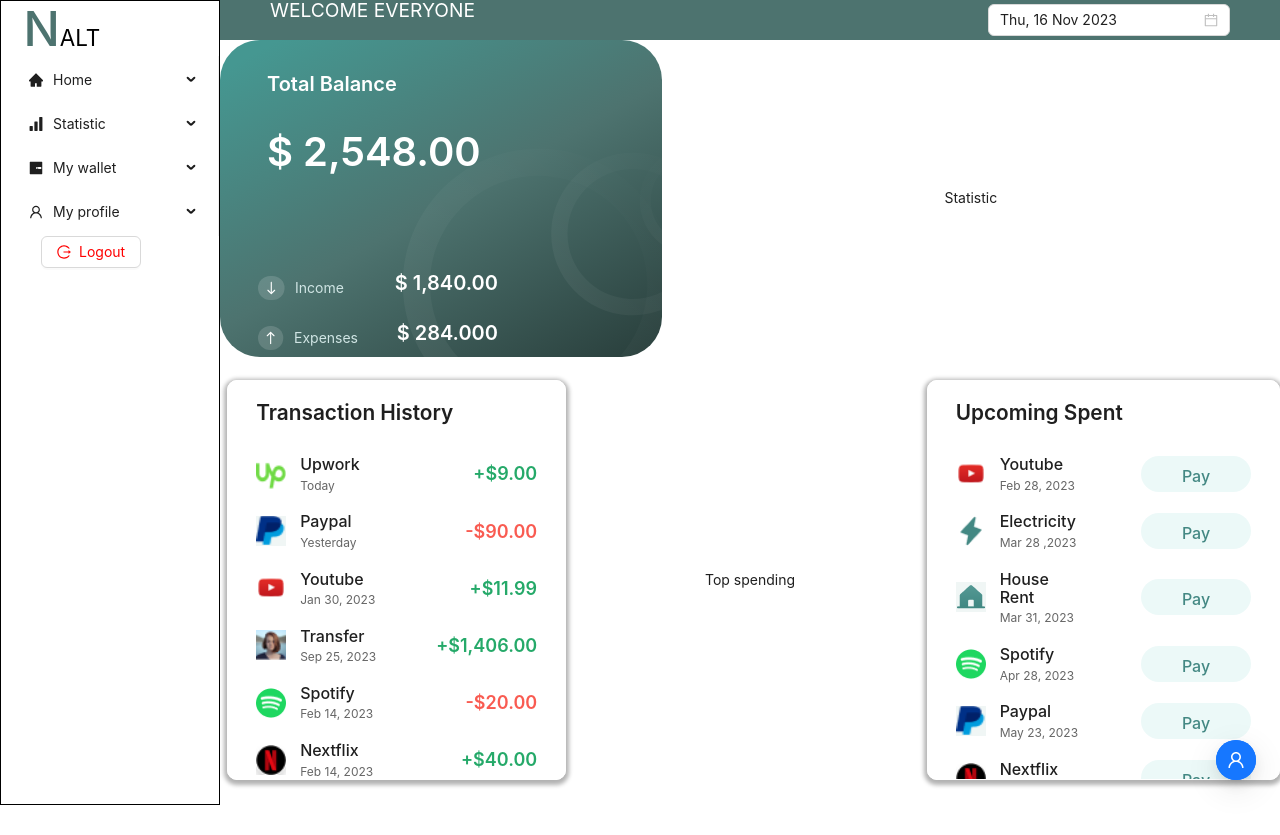
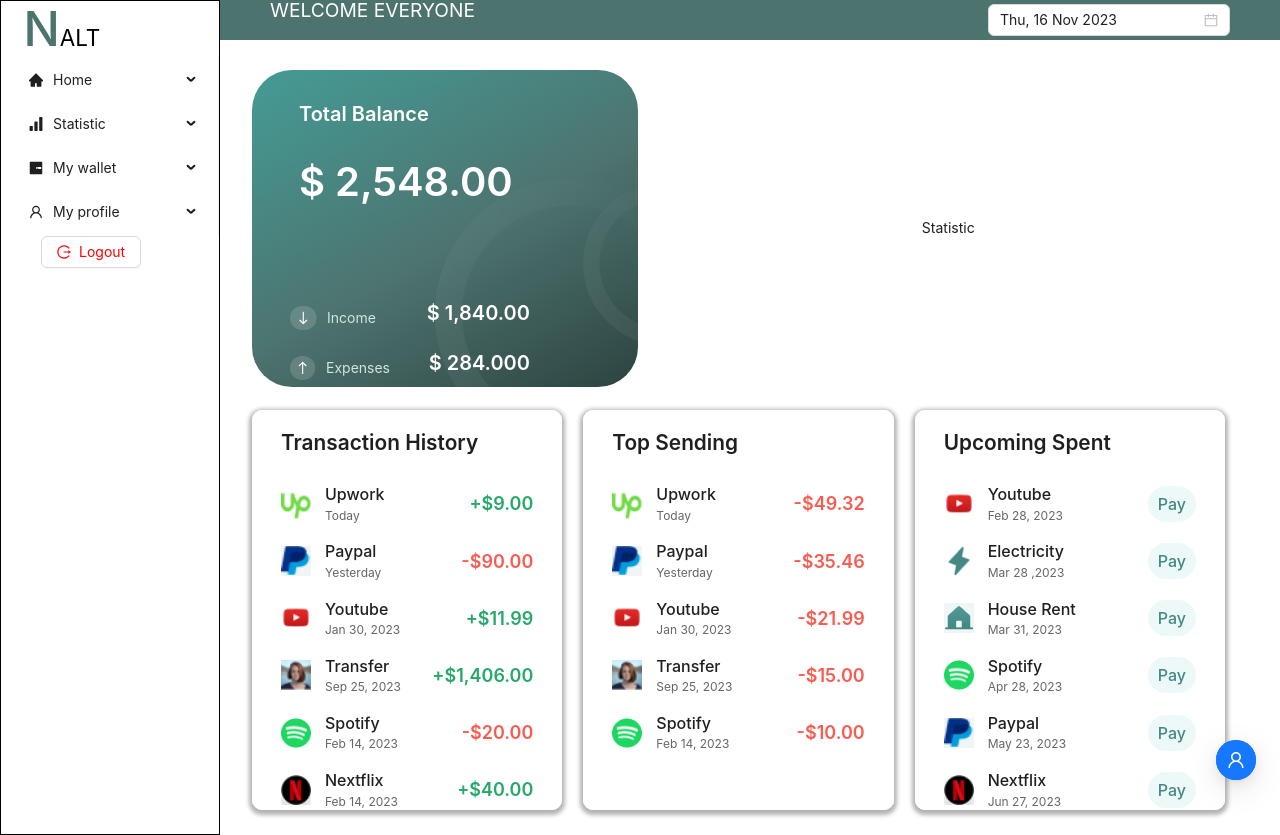
Before and after one commit to minhnhat-dev/NALT-app, a Next.js app in the folder client/: page / in a window 1280 px wide. Before the commit the page ends 805 px from the top, so only its background shows below. Built offline with nearby package versions, Linux system fonts and the light colour scheme.

Commit message:
feature/TopSending

```diff
--- a/client/src/app/page.module.css
+++ b/client/src/app/page.module.css
@@ -43,8 +43,7 @@
 }
 
 .content {
-  padding: 0;
-  /* min-height: 550; */
+  padding: 30px 55px 25px 32px;
   background: #FFF;
 }
 
--- a/client/src/app/page.tsx
+++ b/client/src/app/page.tsx
@@ -24,6 +24,7 @@
 import { Layout, Menu, Modal, Button, Col, Row } from "antd";
 import dayjs from "dayjs";
 import Card from "../components/Card";
+import TopSending from "@/components/Statistics/TopSending/TopSending";
 import TransactionHistory from "@/components/Statistics/TransactionHistory/TransactionHistory";
 import UpcomingSpent from "@/components/Statistics/UpcomingSpent/UpcomingSpent";
 import Styles from "./page.module.css";
@@ -119,17 +120,12 @@
 
   return (
     <Layout>
-
       <Sider className={Styles.sider} width={220}>
         <div className={Styles.logo}>
           <span className={Styles.alphabet}>N</span>
           <span className={Styles.name}>ALT</span>
         </div>
-        <Menu
-          mode="inline"
-          style={{ height: "auto" }}
-          items={itemsMenu}
-        />
+        <Menu mode="inline" style={{ height: "auto" }} items={itemsMenu} />
         <Link href={"/login"}>
           <Button className={Styles.button}>
             <LogoutOutlined />
@@ -143,31 +139,67 @@
           <p className={Styles.title}>WELCOME EVERYONE</p>
           <DatePicker defaultValue={dayjs()} format={dateFormat} />
         </Header>
+
         <Content className={Styles.content}>
-          <Row>
-            <Col span={10} style={{display: 'flex', justifyContent: 'center', alignItems: 'center'}}>
+          <Row gutter={34} style={{ paddingBottom: "11px" }}>
+            <Col
+              span={10}
+              style={{
+                display: "flex",
+                justifyContent: "center",
+                alignItems: "center",
+              }}
+            >
               <Card
                 balance="2,548.00"
                 expensesAmount="284.000"
                 incomeAmount="1,840.00"
               />
             </Col>
-
-            <Col span={14} style={{display: 'flex', justifyContent: 'center', alignItems: 'center'}}>Statistic</Col>
+            <Col
+              span={14}
+              style={{
+                display: "flex",
+                justifyContent: "center",
+                alignItems: "center",
+              }}
+            >
+              Statistic
+            </Col>
           </Row>
 
-          <Row style={{padding: "23px 0 25px 0"}}>
-            <Col span={8} style={{display: 'flex', justifyContent: 'center', alignItems: 'center'}}>
+          <Row gutter={21} style={{ paddingTop: "12px" }}>
+            <Col
+              span={8}
+              style={{
+                display: "flex",
+                justifyContent: "center",
+                alignItems: "center",
+              }}
+            >
               <TransactionHistory />
             </Col>
-
-            <Col span={8} style={{display: 'flex', justifyContent: 'center', alignItems: 'center'}}>
-              Top spending
+            <Col
+              span={8}
+              style={{
+                display: "flex",
+                justifyContent: "center",
+                alignItems: "center",
+              }}
+            >
+              <TopSending />
             </Col>
-
-            <Col span={8} style={{display: 'flex', justifyContent: 'center', alignItems: 'center'}}>
+            <Col
+              span={8}
+              style={{
+                display: "flex",
+                justifyContent: "center",
+                alignItems: "center",
+              }}
+            >
               <UpcomingSpent />
             </Col>
+          </Row>
 
           <FloatButton.Group
             trigger="hover"
@@ -195,15 +227,15 @@
               <label>NAME</label>
               <Select size="large" style={{ width: "300px" }}>
                 {items.map((item) => (
-                    <option value={item.id}>
+                  <Select.Option value={item.id}>
                     <Space direction="horizontal">
                       <img
                         src={item.icon}
-                          style={{ width: "32px", height: "32px" }}
+                        style={{ width: "100%" }}
                       />{" "}
                       {item.name}
                     </Space>
-                    </option>
+                  </Select.Option>
                 ))}
               </Select>
               <label>AMOUNT</label>
@@ -228,7 +260,6 @@
               <Input type="file" style={{ width: "300px" }} size="large" />
             </Space>
           </Modal>
-          </Row>
         </Content>
       </Layout>
     </Layout>
--- a/client/src/components/Statistics/Item/Item.styled.tsx
+++ b/client/src/components/Statistics/Item/Item.styled.tsx
@@ -13,7 +13,6 @@
   gap: 14px;
   justify-content: center;
   align-items: center;
-  margin-right: 60px;
 `;
 export const ItemWrap = styled.span`
 display:flex;
@@ -39,13 +38,13 @@
 export const ItemButton = styled.button`
   border-radius: 40px;
   background: #ecf9f8;
-  width: 109.945px;
+  width: fit-content;
   height: 36px;
   padding: 10px;
   color: #438883;
   font-weight: 500;
   font-size: 16px;
-  line-height: normal;
+  line-height: 16px;
   border: none;
   cursor: pointer;
 `;
--- a/client/src/components/Statistics/TopSending/TopSending.styled.tsx
+++ b/client/src/components/Statistics/TopSending/TopSending.styled.tsx
@@ -0,0 +1,27 @@
+import styled from "styled-components";
+
+export const TopSendingContainer = styled.div`
+  display: flex;
+  flex-direction: column;
+  width: 100%;
+  height: 400px;
+  overflow: auto;
+  border: 1px solid white;
+  border-radius: 10px;
+  background: rgba(255, 255, 255, 0.6);
+  box-shadow: 0px 2px 4px 3px rgba(0, 0, 0, 0.3);
+  backdrop-filter: blur(2px);
+  padding: 0px 28px 30px 28px;
+`;
+export const TopSendingTitle = styled.h1`
+  font-size: 1.3rem;
+  padding: 20px 0px;
+  font-weight: 600;
+`;
+export const TopSendingList = styled.ul`
+  padding: 0px;
+  list-style: none;
+  display: flex;
+  flex-direction: column;
+  gap: 20px;
+`;
--- a/client/src/components/Statistics/TopSending/TopSending.tsx
+++ b/client/src/components/Statistics/TopSending/TopSending.tsx
@@ -0,0 +1,64 @@
+import Item from "../Item/Item";
+import {
+  TopSendingContainer,
+  TopSendingTitle,
+  TopSendingList,
+} from "./TopSending.styled";
+
+function TopSending() {
+  const data = [
+    {
+      id: 1,
+      name: "Upwork",
+      image: "/assets/images/image-13.png",
+      day: "Today",
+      value: -49.32,
+    },
+    {
+      id: 2,
+      name: "Paypal",
+      image: "/assets/images/image-5.png",
+      day: "Yesterday",
+      value: -35.46,
+    },
+    {
+      id: 3,
+      name: "Youtube",
+      image: "/assets/images/image-6.png",
+      day: "Jan 30, 2023",
+      value: -21.99,
+    },
+    {
+      id: 4,
+      name: "Transfer",
+      image: "/assets/images/image-7.png",
+      day: "Sep 25, 2023",
+      value: -15.00,
+    },
+    {
+      id: 5,
+      name: "Spotify",
+      image: "/assets/images/image-16.png",
+      day: "Feb 14, 2023",
+      value: -10,
+    },
+  ];
+  return (
+    <TopSendingContainer>
+      <TopSendingTitle>Top Sending</TopSendingTitle>
+      <TopSendingList>
+        {data.map((item) => (
+          <Item
+            key={item.id}
+            isNegative={item.value > 0 ? false : true}
+            image={item.image}
+            name={item.name}
+            day={item.day}
+            value={item.value}
+          />
+        ))}
+      </TopSendingList>
+    </TopSendingContainer>
+  );
+}
+export default TopSending;
--- a/client/src/components/Statistics/TransactionHistory/TransactionHistory.styled.tsx
+++ b/client/src/components/Statistics/TransactionHistory/TransactionHistory.styled.tsx
@@ -3,7 +3,7 @@
 export const TransactionHistoryContainer = styled.div`
   display: flex;
   flex-direction: column;
-  width: fit-content;
+  width: 100%;
   height: 400px;
   overflow: auto;
   border: 1px solid white;
--- a/client/src/components/Statistics/TransactionHistory/TransactionHistory.tsx
+++ b/client/src/components/Statistics/TransactionHistory/TransactionHistory.tsx
@@ -6,7 +6,6 @@
 } from "./TransactionHistory.styled";
 
 function TransactionHistory() {
-
   const data = [
     {
       id: 1,
@@ -57,7 +56,6 @@
       value: -10,
     },
   ];
-
   return (
     <TransactionHistoryContainer>
       <TransactionHistoryTitle>Transaction History</TransactionHistoryTitle>
@@ -76,5 +74,4 @@
     </TransactionHistoryContainer>
   );
 }
-
 export default TransactionHistory;
--- a/client/src/components/Statistics/UpcomingSpent/UpcomingSpent.styled.tsx
+++ b/client/src/components/Statistics/UpcomingSpent/UpcomingSpent.styled.tsx
@@ -3,7 +3,7 @@
 export const UpcomingSpentContainer = styled.div`
   display: flex;
   flex-direction: column;
-  width: fit-content;
+  width: 100%;
   height: 400px;
   overflow: auto;
   border: 1px solid white;
```
Also changed, not shown: client/src/app/signup/page.tsx (+4 -4 lines). Lines whose indentation alone changed are shown as unchanged.
